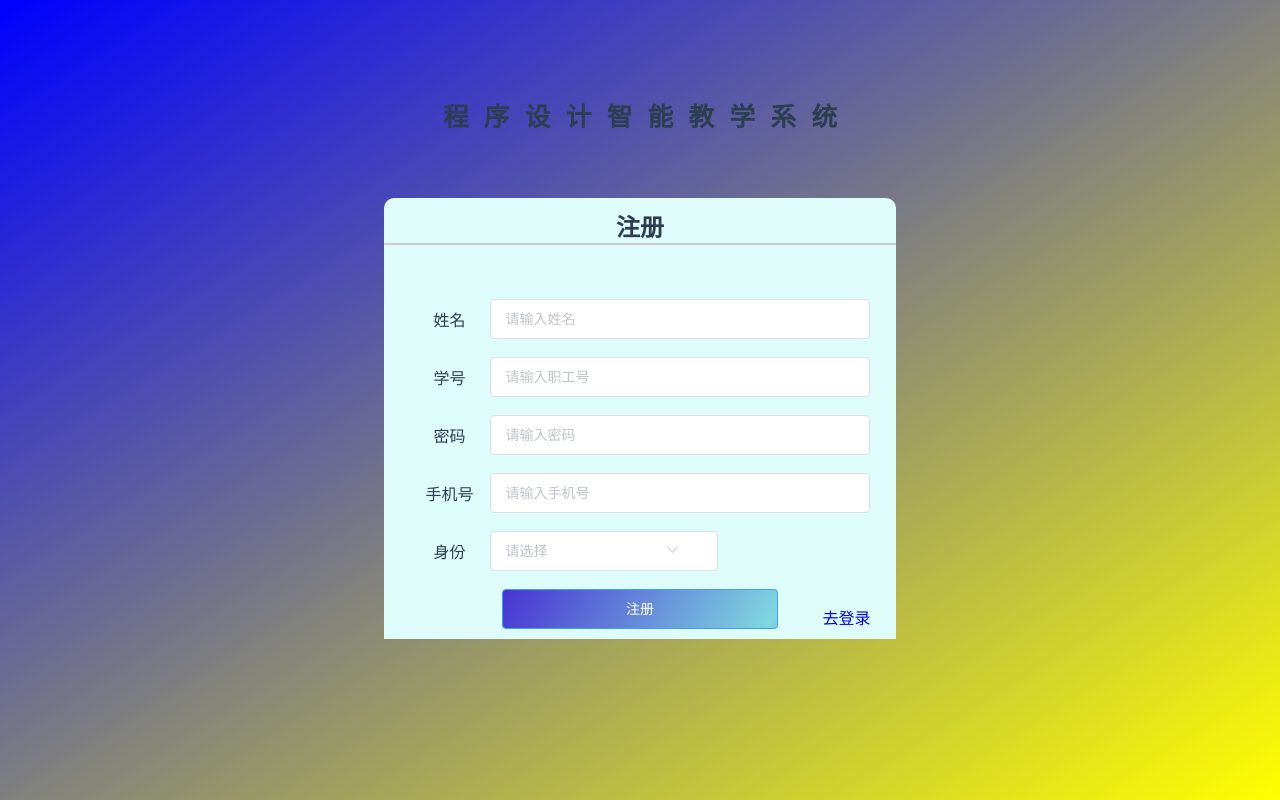
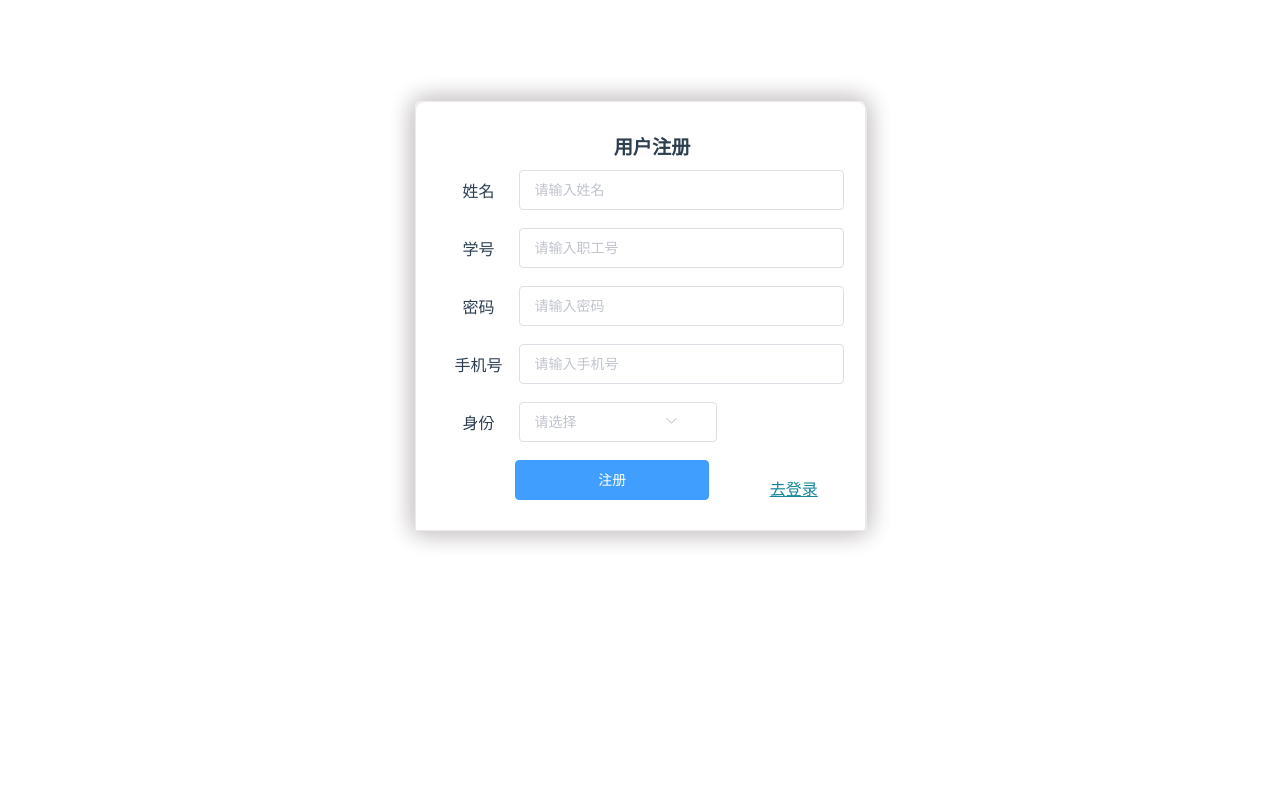
Before and after one commit to langzigaoi/itls-user-client_v1.5, a Vue app: page /register in a window 1280 px wide. Built offline with nearby package versions, Linux system fonts and the light colour scheme; what vue-codemirror would draw is missing.

Commit message:
添加注册页面

```diff
--- a/src/components/login/Register.vue
+++ b/src/components/login/Register.vue
@@ -2,25 +2,47 @@
   <div>
     <!-- 注册框 -->
     <div class="registerbar">
-            <div class="titledivreg">
-                <p class="TitleBig">程 序 设 计 智 能 教 学 系 统</p>
-            </div>
-            <form class="registerform" :style="!this._isMobile() ? 'width:40%' : 'width:80%'">
-                 <div style="border-bottom:2px solid #ccc;" class="titleMiddle">注册</div><br /><br /><br />
-                <p><span>姓名</span><el-input v-model="name" placeholder="请输入姓名"></el-input></p><br />
-                <p><span>学号</span><el-input v-model="no" placeholder="请输入职工号"></el-input></p><br />
-                <p><span>密码</span><el-input type="password" v-model="password" placeholder="请输入密码"></el-input></p><br />
-                <p><span>手机号</span><el-input v-model="telephone" placeholder="请输入手机号"></el-input></p><br />
-                <p><span>身份</span>
-                  <el-select v-model="role" placeholder="请选择">
+      <form
+        class="registerform"
+      >
+        <h2 class="title" style="padding-left: 22px">用户注册</h2>
+        <p>
+          <span>姓名</span
+          ><el-input v-model="name" placeholder="请输入姓名"></el-input>
+        </p>
+        <br />
+        <p>
+          <span>学号</span
+          ><el-input v-model="no" placeholder="请输入职工号"></el-input>
+        </p>
+        <br />
+        <p>
+          <span>密码</span
+          ><el-input
+            type="password"
+            v-model="password"
+            placeholder="请输入密码"
+          ></el-input>
+        </p>
+        <br />
+        <p>
+          <span>手机号</span
+          ><el-input v-model="telephone" placeholder="请输入手机号"></el-input>
+        </p>
+        <br />
+        <p>
+          <span>身份</span>
+          <el-select v-model="identity" placeholder="请选择">
             <el-option
               v-for="item in options"
               :key="item.value"
               :label="item.label"
-                        :value="item.value">
+              :value="item.value"
+            >
             </el-option>
           </el-select>
-                </p><br />
+        </p>
+        <br />
         <!-- <p>
                     <span>验证码</span
                     ><el-input
@@ -36,36 +58,47 @@
                         @click="refreshCaptcha"
                     />
                 </p> -->
-                <p><el-button type="primary" @click="register()" style="cursor: pointer;color: #fff;background-size: 200%;width:60%;background-image:linear-gradient(120deg,#4834d4,#7ed6df,#4834d4);transition: .5s;" >注册</el-button>
-                    <router-link style="position: absolute;bottom: 0;right:0" to="/login">去登录</router-link></p>
+        <p>
+          <el-button type="primary" @click="register()" style="width: 48%"
+            >注册</el-button
+          >
+          <el-col :span="10">
+            <router-link
+              style="color: #14889a; text-decoration: underline"
+              to="/login"
+              >去登录</router-link
+            >
+          </el-col>
+        </p>
       </form>
-
-
-
     </div>
   </div>
 </template>
 <script>
 export default {
+  name: "register",
   data() {
     return {
-            name:null,
-            no:null,
-            password:null,
-            telephone:null,
-            role:null,
-            identity:'',
-            identitysrc:'',
-            options: [{
-                value: '1',
-                label: '教师'
-                }, {
-                value: '2',
-                label: '学生'
-                }],
-        }
+      name: null,
+      no: null,
+      password: null,
+      telephone: null,
+      role: null,
+      identity: "",
+      identitysrc: "",
+      options: [
+        {
+          value: "1",
+          label: "学生",
         },
-    methods:{
+        {
+          value: "2",
+          label: "教师",
+        },
+      ],
+    };
+  },
+  methods: {
     //获取验证码
     refreshCaptcha: function () {
       this.$api.user.login.captcha().then((res) => {
@@ -73,88 +106,115 @@ export default {
 
         // 测试用
         this.identity = res.msg;
-            })
+      });
     },
-        register(){
-          if(!this.name || !this.no || !this.telephone || !this.password ){
-              this.warnMsg('请填写完整')
+
+    register() {
+      if (!this.name || !this.no || !this.telephone || !this.password) {
+        this.warnMsg("请填写完整");
         return;
       }
       const telreg = /^[1][3,4,5,7,8,9][0-9]{9}$/;
       if (!telreg.test(this.telephone)) {
-              this.warnMsg('手机号有误')
+        this.warnMsg("手机号有误");
         return;
       }
-        //   let data = {
-        //         name: this.name,
-        //         no: this.no,
-        //         password: this.password,
-        //         telNum: this.telephone,
-        //         // type: this.role, //用户类型：0 管理员 1 教师 2 学生
-        //         identity:this.identity
-        //     }
-         let data = `?name= ${this.name}
-                &no=${this.no}
-                &password= ${this.password}
-                &telNum=${this.telephone}
-                &identity=${this.role}`
+      let data = {
+        name: this.name,
+        no: this.no,
+        password: this.password,
+        telNum: this.telephone,
+        // type: this.role, //用户类型：0 管理员 1 教师 2 学生
+        identity: this.identity,
+      };
+      //  let data = `?name= ${this.name}
+      //         &no=${this.no}
+      //         &password= ${this.password}
+      //         &telNum=${this.telephone}
+      //         &identity=${this.role}`
       this.$api.user.login.register(data).then((res) => {
         this.$message(res.msg);
-              this.$router.push('/login');
+        this.$router.push("/login");
       });
     },
-        _isMobile() { //判断是手机还是PC
-            let flag = navigator.userAgent.match(/(phone|pad|pod|iPhone|iPod|ios|iPad|Android|Mobile|BlackBerry|IEMobile|MQQBrowser|JUC|Fennec|wOSBrowser|BrowserNG|WebOS|Symbian|Windows Phone)/i)
+    _isMobile() {
+      //判断是手机还是PC
+      let flag = navigator.userAgent.match(
+        /(phone|pad|pod|iPhone|iPod|ios|iPad|Android|Mobile|BlackBerry|IEMobile|MQQBrowser|JUC|Fennec|wOSBrowser|BrowserNG|WebOS|Symbian|Windows Phone)/i
+      );
       return flag;
-        }
-
-
-
-    }
-}
+    },
+  },
+};
 </script>
 <style >
 .registerbar {
-    background-image: linear-gradient(to bottom right, blue , yellow);
-    /* background-color: #9966CC; */
-    display: flex;
-    flex-direction: column;
-    /* justify-content: center; */
-    align-items: center;
-    width: 100%;
-    height: 100vh;
+  -webkit-border-radius: 5px;
+  border-radius: 5px;
+  -moz-border-radius: 5px;
+  background-clip: padding-box;
+  margin: 100px auto;
+  width: 450px;
+  /* padding: 35px 35px 15px 35px; */
+  background: #fff;
+  border: 1px solid #eaeaea;
+  box-shadow: 0 0 25px #cac6c6;
+}
+.el-link.el-link--primary:hover {
+  color: #fff;
 }
 
+.el-link.el-link--primary {
+  color: #14889a;
+}
+.el-input__inner {
+    -webkit-appearance: none;
+    background-color: #FFF;
+    background-image: none;
+    border-radius: 4px;
+    border: 1px solid #DCDFE6;
+    box-sizing: border-box;
+    color: #606266;
+    display: inline-block;
+    font-size: inherit;
+    height: 40px;
+    line-height: 40px;
+    outline: 0;
+    /* padding: 0 10 0 15px; */
+    transition: border-color .2s cubic-bezier(.645,.045,.355,1);
+    width: 100%;
+}
+.el-input--suffix .el-input__inner {
+    padding-right: 0px;
+}
 .titledivreg {
   margin: 12vh 0 8vh 0;
-
 }
 .registerform {
-       border-radius: 10px 10px 0 0 ;
-    background-color: #defcf9;
-    width: 40%;
+  border-radius: 10px 10px 0 0;
+  /* background-color: #defcf9; */
+  width: 100%;
   margin: 0 auto;
-    padding: 10px 0;
-
+  padding: 20px 0px 30px 0px;
+  border: 1px solid #eaeaea;
+  box-shadow: 0 0 25px #cac6c6;
 }
-.registerform p  {
+.registerform p {
   width: 90%;
   margin: 0 auto;
   display: flex;
   justify-content: center;
-    align-items:center;
-    justify-content:left ;  /**左对齐 */
+  align-items: center;
+  justify-content: left; /**左对齐 */
 }
 /* 注册按钮那一行 */
-.registerform p:last-child  {
+.registerform p:last-child {
   position: relative;
-    align-items:flex-end;
-    justify-content:center ;  /**左对齐 */
+  align-items: flex-end;
+  margin-left: 22%;
 }
 
-.registerform p span{
+.registerform p span {
   min-width: 80px;
 }
-
-
 </style>
--- a/src/http/modules/user/login.js
+++ b/src/http/modules/user/login.js
@@ -20,9 +20,9 @@ export const login = data => {
 // 注册
 export const register = data => {
     return axios({
-        url: 'user/register'+data,
+        url: '/user/register',
         method: 'post',
-        // data: data
+        data,
     })
 }
 
```
Lines whose indentation alone changed are shown as unchanged.
